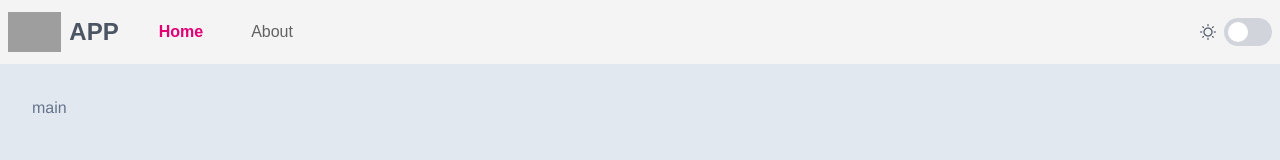
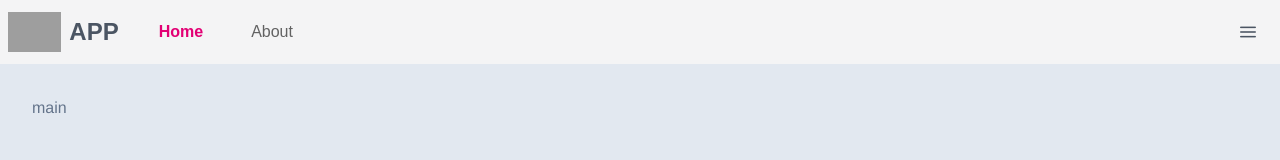
Before and after one commit to borsTiHD/vue-project, a Vue app: page / in a window 1280 px wide. Shown: the top 160 px of the page. Built offline with nearby package versions, Linux system fonts and the light colour scheme; grey boxes are pictures that could not be loaded; a web font is replaced by a local one.

Commit message:
Sidebar hinzugefügt.

```diff
--- a/src/components/layout/AppNavbar.vue
+++ b/src/components/layout/AppNavbar.vue
@@ -26,18 +26,17 @@
             </RouterLink>
         </template>
         <template #end>
-            <div class="flex items-center" v-tooltip.bottom="`Change to ${isDarkMode ? 'Light' : 'Dark'}`">
-                <i class="pi mr-2" :class="isDarkMode ? 'pi-moon' : 'pi-sun'"></i>
-                <InputSwitch v-model="isDarkMode" @change="updateDarkmode" />
+            <div class="flex items-center">
+                <AppSidebar />
             </div>
         </template>
     </Menubar>
 </template>
 
 <script setup lang="ts">
-import { ref, computed } from 'vue'
+import { ref } from 'vue'
 import { RouterLink } from 'vue-router'
-import { useDarkModeStore } from '../../stores/darkmode'
+import AppSidebar from './AppSidebar.vue'
 const items = ref([
     {
         label:'Home',
@@ -48,13 +47,6 @@ const items = ref([
         to: '/about'
     }
 ])
-
-// Store
-const darkModeStore = useDarkModeStore()
-const isDarkMode = computed(() => darkModeStore.isDarkMode)
-
-// Darkmode Toggle
-const updateDarkmode = () => { darkModeStore.setDarkMode(!isDarkMode.value) }
 </script>
 
 <style scoped>
--- /dev/null
+++ b/src/components/layout/AppSidebar.vue
@@ -0,0 +1,35 @@
+<template>
+    <div>
+        <Button class="p-button-rounded p-button-text" icon="pi pi-bars" v-tooltip.bottom="'Einstellungen'" @click="showSidebar = true"/>
+        <Sidebar v-model:visible="showSidebar" :baseZIndex="10000" position="right" class="bg-zinc-100 dark:bg-zinc-700 dark:text-white">
+            <div class="flex items-center" v-tooltip.bottom="`Change to ${isDarkMode ? 'Light' : 'Dark'}`">
+                <i class="pi mr-2" :class="isDarkMode ? 'pi-moon' : 'pi-sun'"></i>
+                <InputSwitch v-model="isDarkMode" @change="updateDarkmode" />
+            </div>
+        </Sidebar>
+    </div>
+</template>
+
+<script setup lang="ts">
+import { ref, computed } from 'vue'
+import { useDarkModeStore } from '../../stores/darkmode'
+
+// Open sidebar
+const showSidebar = ref(false)
+
+// Store
+const darkModeStore = useDarkModeStore()
+const isDarkMode = computed(() => darkModeStore.isDarkMode)
+
+// Darkmode Toggle
+const updateDarkmode = () => { darkModeStore.setDarkMode(!isDarkMode.value) }
+</script>
+
+<style>
+.p-sidebar {
+    z-index: 10000;
+}
+.p-sidebar-mask {
+    z-index: 9000;
+}
+</style>
--- a/src/plugins/PrimeVue.ts
+++ b/src/plugins/PrimeVue.ts
@@ -15,6 +15,7 @@ import 'primevue/resources/themes/lara-light-blue/theme.css'
 // Components
 import Tooltip from 'primevue/tooltip'
 import Menubar from 'primevue/menubar'
+import Sidebar from 'primevue/sidebar'
 import Card from 'primevue/card'
 import Dialog from 'primevue/dialog'
 import Button from 'primevue/button'
@@ -26,6 +27,7 @@ export const PrimeVuePlugin = {
         app.use(PrimeVue, { ripple: true })
         app.directive('tooltip', Tooltip)
         app.component('Menubar', Menubar)
+        app.component('Sidebar', Sidebar)
         app.component('Card', Card)
         app.component('Dialog', Dialog)
         app.component('Button', Button)
```
